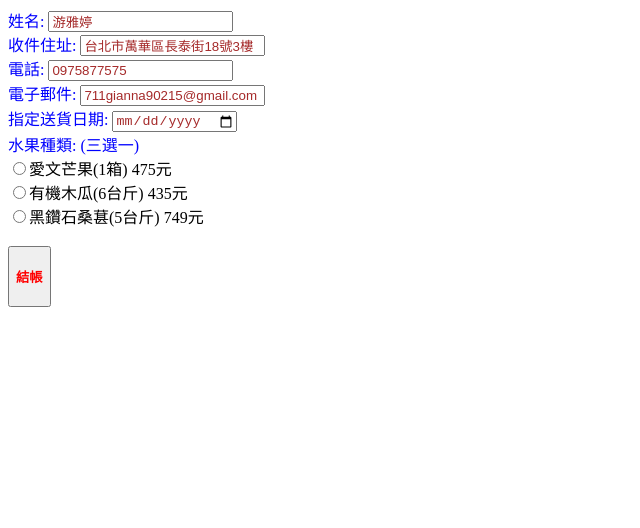
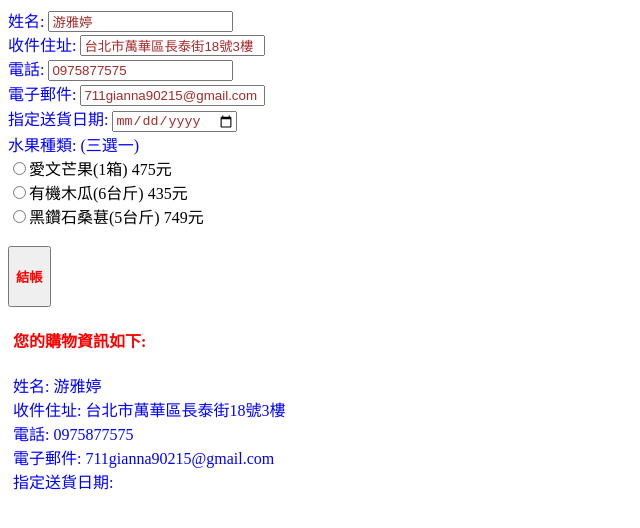
Before and after one commit to 410815011/410815011.github.io, a plain HTML site: page 作業08/index.htm in a window 1280 px wide. Both pictures are taken after a click on the button "結帳". Shown: the whole page, without its empty margins (0-640 px from the left). Drawn offline with Linux system fonts and the light colour scheme.

Commit message:
Update index.htm

```diff
--- a/作業08/index.htm
+++ b/作業08/index.htm
@@ -45,7 +45,7 @@
 <div id="demo"></div>
 <script>
     function shoppingInfo() {
-        const X = document.getElementById("form01");
+        const x = document.getElementById("form01");
         var item = "";
         var price = 0;
         var text = "<h4>您的購物資訊如下:</h4>";
```
